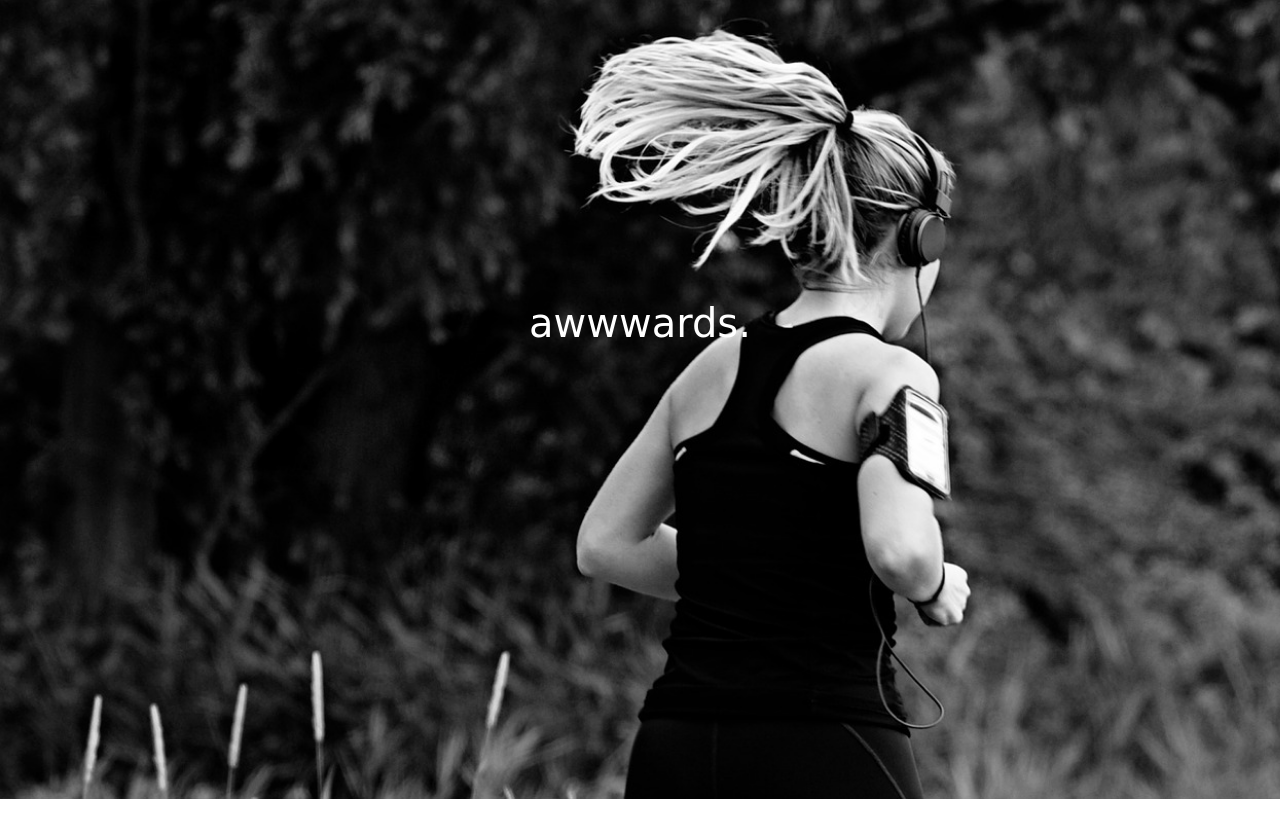
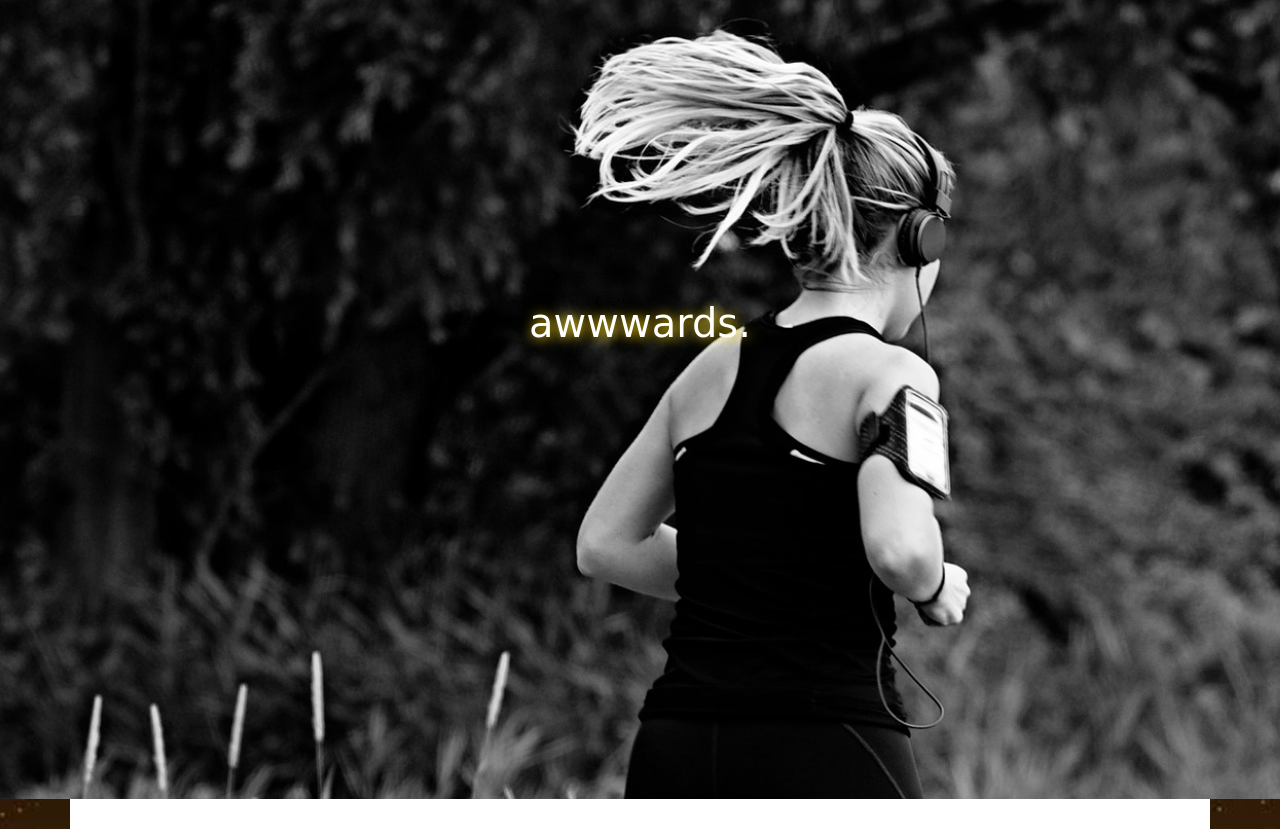
Before and after one commit to Nyota254/Awwwards-clone, a Django app: page / in a window 1280 px wide. Shown: the part 61-890 px from the top of the page. Run offline with Django 3.2, Linux system fonts and the light colour scheme; data that the repository does not hold is empty; some libraries are stand-ins or nearby versions; some web fonts are replaced.

Commit message:
polish the landing page

```diff
--- a/main/static/css/styles.css
+++ b/main/static/css/styles.css
@@ -16,11 +16,17 @@ body {
 .landing-page-heading {
     color: white;
     padding-top: 300px;
+    text-shadow: 1px 1px 12px gold;
 }
 
 .project-row {
     padding-top: 30px;
-    /* background-color:grey; */
+    background:white;
+}
+.bg-projects {
+    background-attachment: fixed;
+    background-size: cover;
+    background-image: url(../assets/awwardsbg.jpeg);
 }
 
 .custom-display {
--- a/main/templates/main/index.html
+++ b/main/templates/main/index.html
@@ -4,7 +4,8 @@
 <div class="landing-page">
     <h1 class="landing-page-heading text-center">awwwards.</h1>
 </div>
-<div class="container-fluid">
+<div class="bg-projects">
+<div class="container" >
 <div class="row project-row">
     {% if projects %}
 
@@ -29,4 +30,5 @@
     {% endif %}
 </div>
 </div>
+</div>
 {% endblock %}
```
Also changed, not shown: main/static/assets/awwardsbg.jpeg (added).
